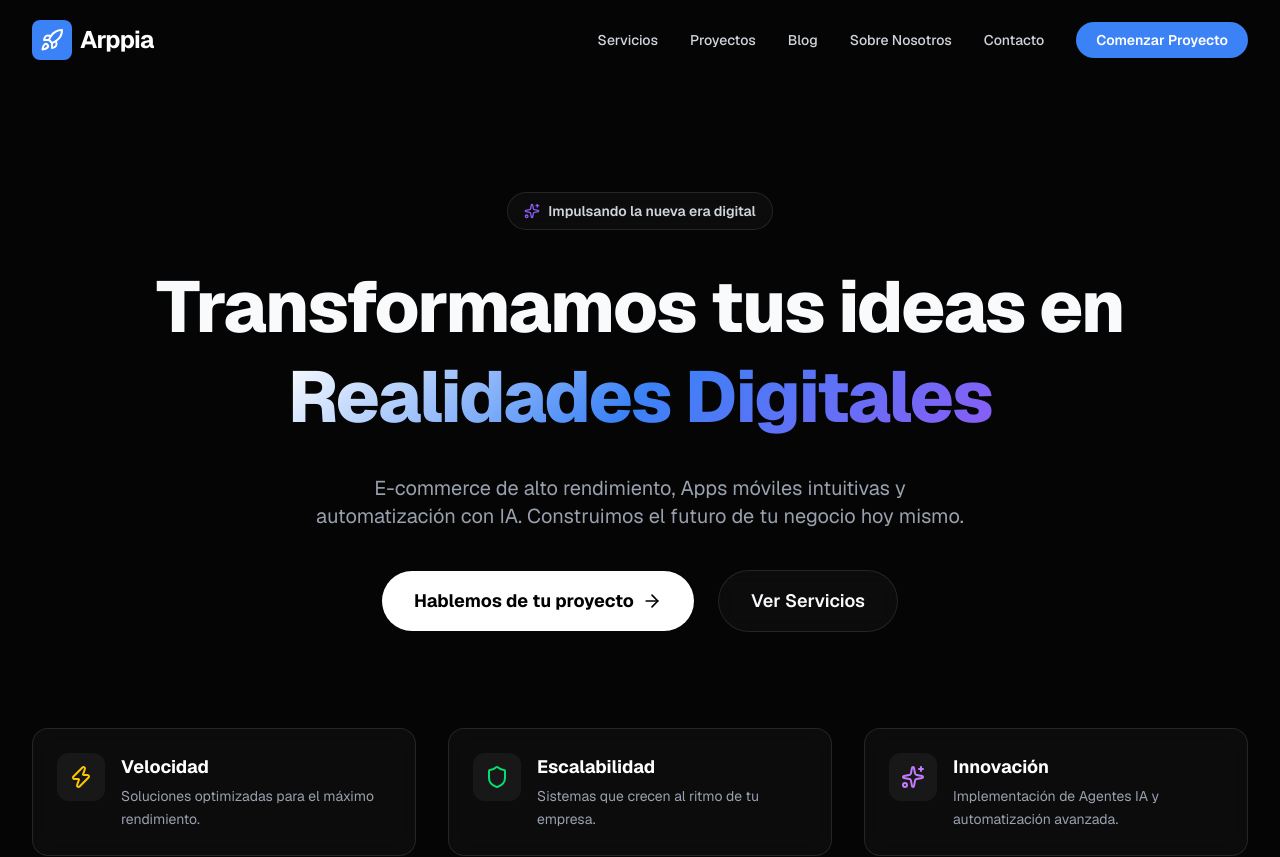
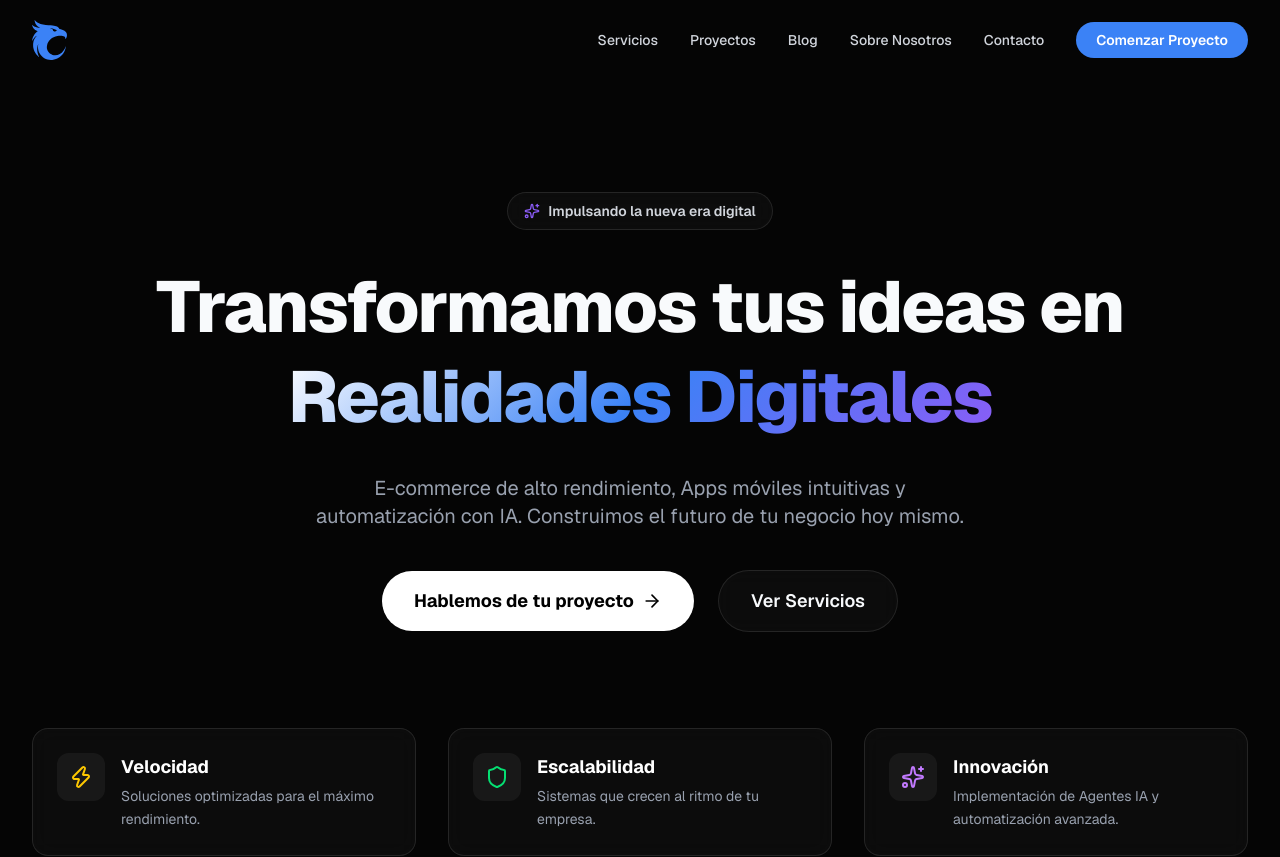
Before and after one commit to AlexisSniffer/arppia-web, a Next.js app: page / in a window 1280 px wide. Shown: the top 857 px of the page. Built offline with nearby package versions, Linux system fonts and the light colour scheme.

Commit message:
feat: replace text-based branding with SVG logo in Navbar and Footer components

```diff
--- a/components/Footer.tsx
+++ b/components/Footer.tsx
@@ -2,6 +2,7 @@
 
 import React from 'react'
 import Link from 'next/link'
+import Image from 'next/image'
 import { Rocket, Code, X, Globe, Mail, ArrowRight } from 'lucide-react'
 
 const Footer = () => {
@@ -13,13 +14,8 @@ const Footer = () => {
         <div className="grid grid-cols-1 md:grid-cols-2 lg:grid-cols-4 gap-12 mb-16">
           {/* Brand Column */}
           <div className="space-y-6">
-            <Link href="/" className="flex items-center space-x-2">
-              <div className="bg-primary p-1.5 rounded-lg">
-                <Rocket className="w-5 h-5 text-white" />
-              </div>
-              <span className="text-xl font-bold tracking-tight text-white">
-                Arppia
-              </span>
+            <Link href="/" className="flex items-center">
+              <Image src="/logo.svg" alt="Arppia Logo" width={120} height={40} className="h-8 w-auto" />
             </Link>
             <p className="text-gray-400 text-sm leading-relaxed max-w-xs">
               Transformamos la visión de tu empresa en realidades digitales
--- a/components/Navbar.tsx
+++ b/components/Navbar.tsx
@@ -2,7 +2,8 @@
 
 import React, { useState, useEffect } from 'react'
 import Link from 'next/link'
-import { Menu, X, Rocket } from 'lucide-react'
+import Image from 'next/image'
+import { Menu, X } from 'lucide-react'
 
 const Navbar = () => {
   const [isOpen, setIsOpen] = useState(false)
@@ -31,13 +32,15 @@ const Navbar = () => {
       <div className="max-w-7xl mx-auto px-4 sm:px-6 lg:px-8">
         <div className="flex justify-between items-center">
           <div className="flex items-center">
-            <Link href="/" className="flex items-center space-x-2">
-              <div className="bg-primary p-2 rounded-lg">
-                <Rocket className="w-6 h-6 text-white" />
-              </div>
-              <span className="text-2xl font-bold tracking-tight text-white">
-                Arppia
-              </span>
+            <Link href="/" className="flex items-center">
+              <Image
+                src="/logo.svg"
+                alt="Arppia Logo"
+                width={120}
+                height={40}
+                className="h-10 w-auto"
+                priority
+              />
             </Link>
           </div>
 
```
Also changed, not shown: public/logo.svg (added).
